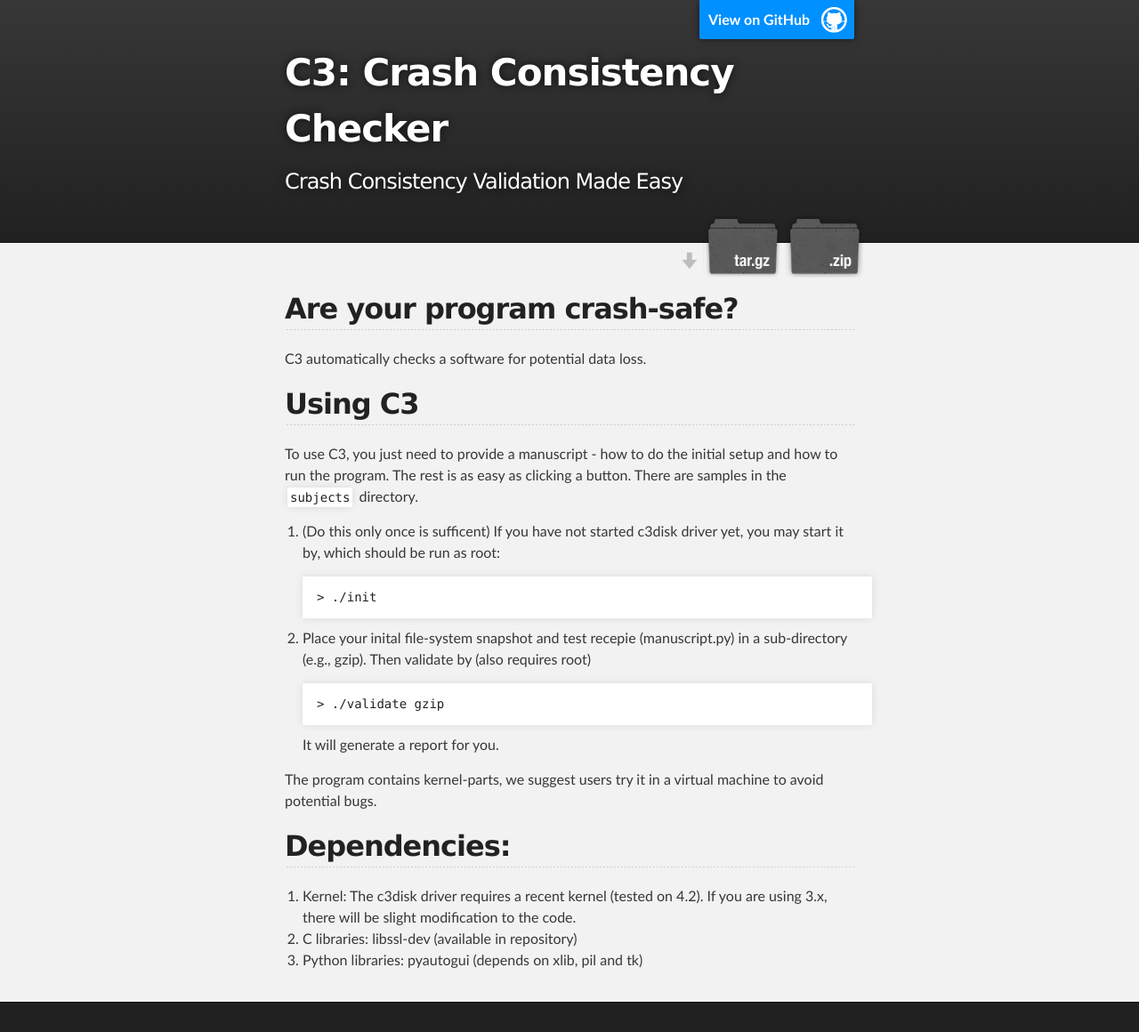
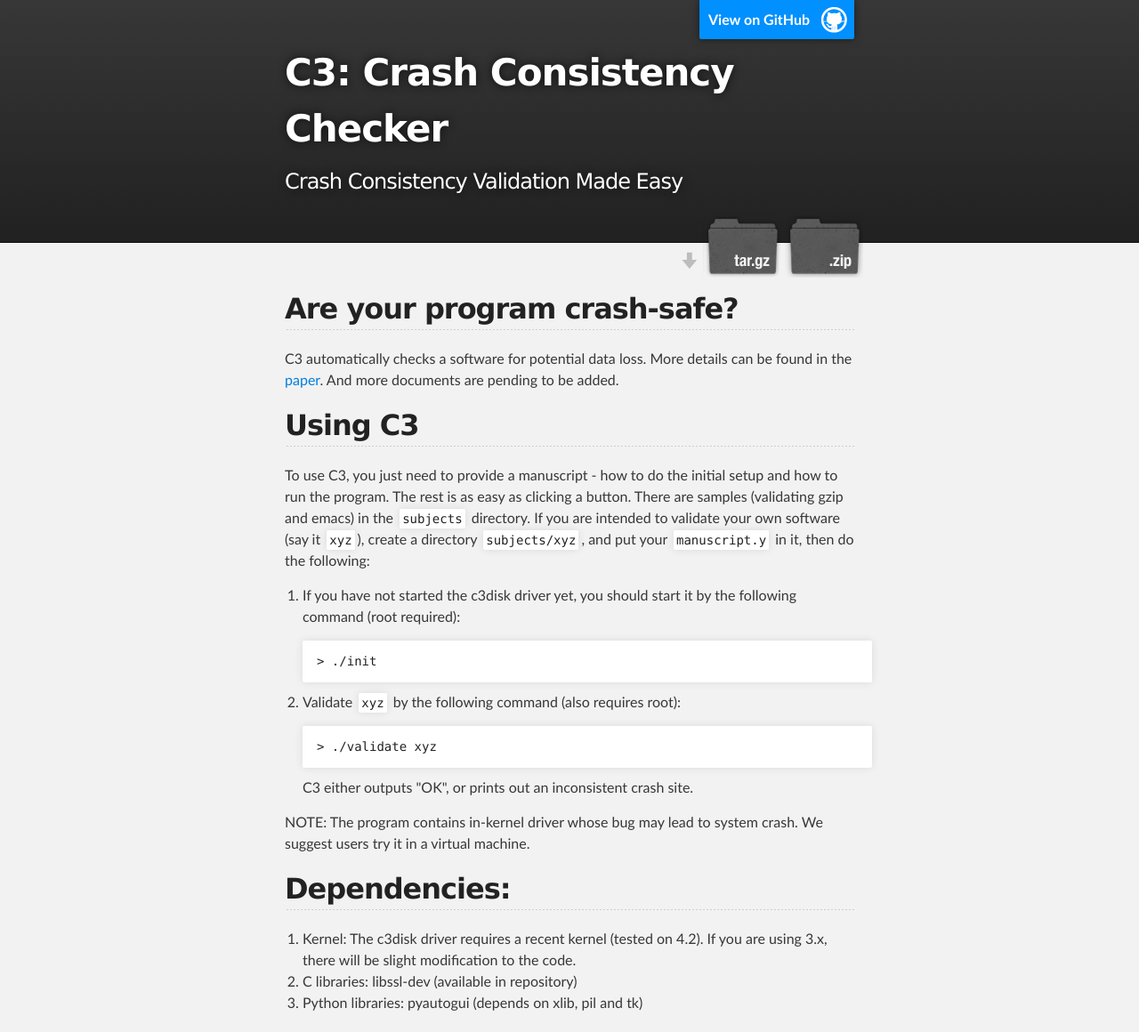
Before and after one commit to jiangyy/c3, a plain HTML site: page index.html in a window 1280 px wide. Shown: the top 1160 px of the page at 89% size. Drawn offline with Linux system fonts and the light colour scheme.

Commit message:
Create gh-pages branch via GitHub

```diff
--- a/index.html
+++ b/index.html
@@ -34,31 +34,31 @@
         <h2>
 <a id="are-your-program-crash-safe" class="anchor" href="#are-your-program-crash-safe" aria-hidden="true"><span aria-hidden="true" class="octicon octicon-link"></span></a>Are your program crash-safe?</h2>
 
-<p>C3 automatically checks a software for potential data loss.</p>
+<p>C3 automatically checks a software for potential data loss. More details can be found in the <a href="">paper</a>. And more documents are pending to be added.</p>
 
 <h2>
 <a id="using-c3" class="anchor" href="#using-c3" aria-hidden="true"><span aria-hidden="true" class="octicon octicon-link"></span></a>Using C3</h2>
 
-<p>To use C3, you just need to provide a manuscript - how to do the initial setup and how to run the program. The rest is as easy as clicking a button. There are samples in the <code>subjects</code> directory.</p>
+<p>To use C3, you just need to provide a manuscript - how to do the initial setup and how to run the program. The rest is as easy as clicking a button. There are samples (validating gzip and emacs) in the <code>subjects</code> directory. If you are intended to validate your own software (say it <code>xyz</code>), create a directory <code>subjects/xyz</code>, and put your <code>manuscript.y</code> in it, then do the following: </p>
 
 <ol>
 <li>
-<p>(Do this only once is sufficent) If you have not started c3disk driver yet, you may start it by, which should be run as root:</p>
+<p>If you have not started the c3disk driver yet, you should start it by the following command (root required):</p>
 
 <pre><code>&gt; ./init
 </code></pre>
 </li>
 <li>
-<p>Place your inital file-system snapshot and test recepie (manuscript.py) in a sub-directory (e.g., gzip). Then validate by (also requires root)</p>
+<p>Validate <code>xyz</code> by the following command (also requires root):</p>
 
-<pre><code>&gt; ./validate gzip
+<pre><code>&gt; ./validate xyz
 </code></pre>
 
-<p>It will generate a report for you.</p>
+<p>C3 either outputs "OK", or prints out an inconsistent crash site.</p>
 </li>
 </ol>
 
-<p>The program contains kernel-parts, we suggest users try it in a virtual machine to avoid potential bugs.</p>
+<p>NOTE: The program contains in-kernel driver whose bug may lead to system crash. We suggest users try it in a virtual machine.</p>
 
 <h2>
 <a id="dependencies" class="anchor" href="#dependencies" aria-hidden="true"><span aria-hidden="true" class="octicon octicon-link"></span></a>Dependencies:</h2>
```
Also changed, not shown: params.json (+1 -1 lines).
